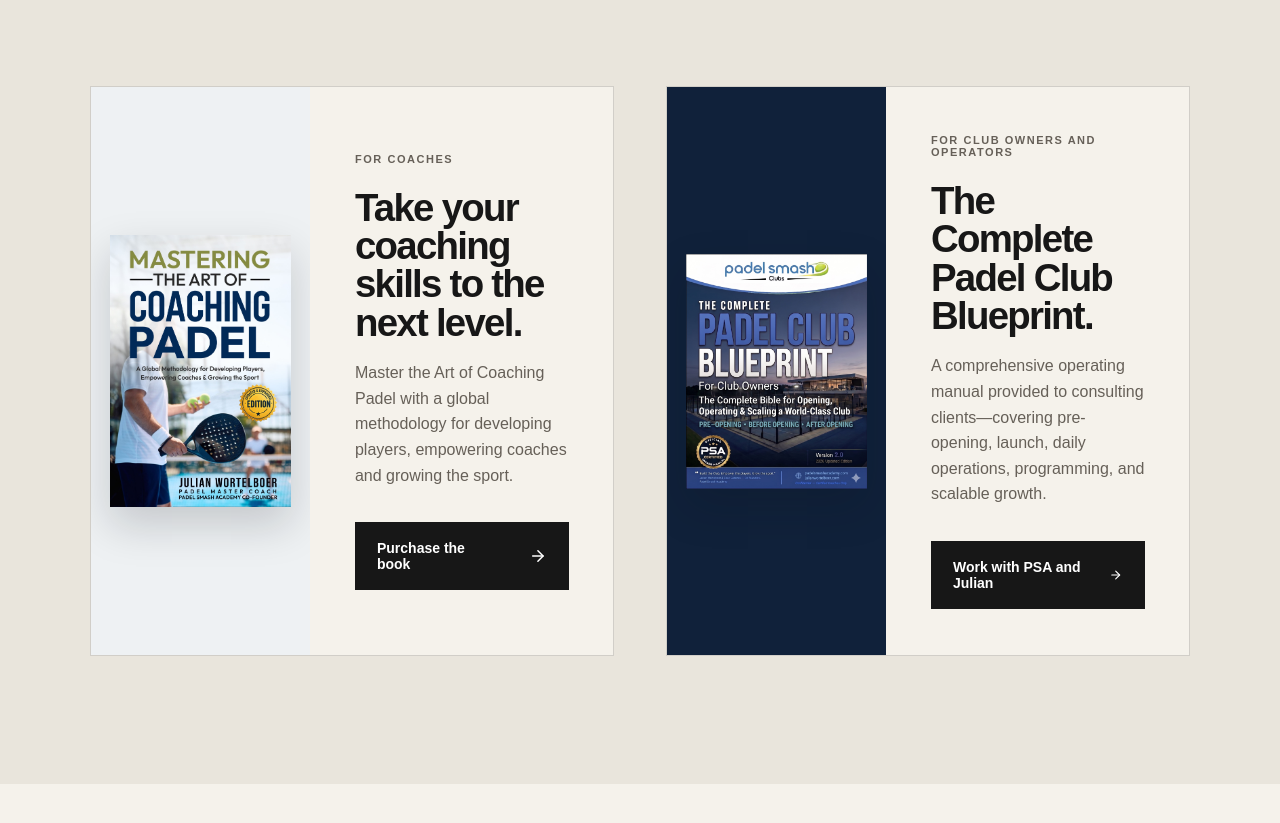
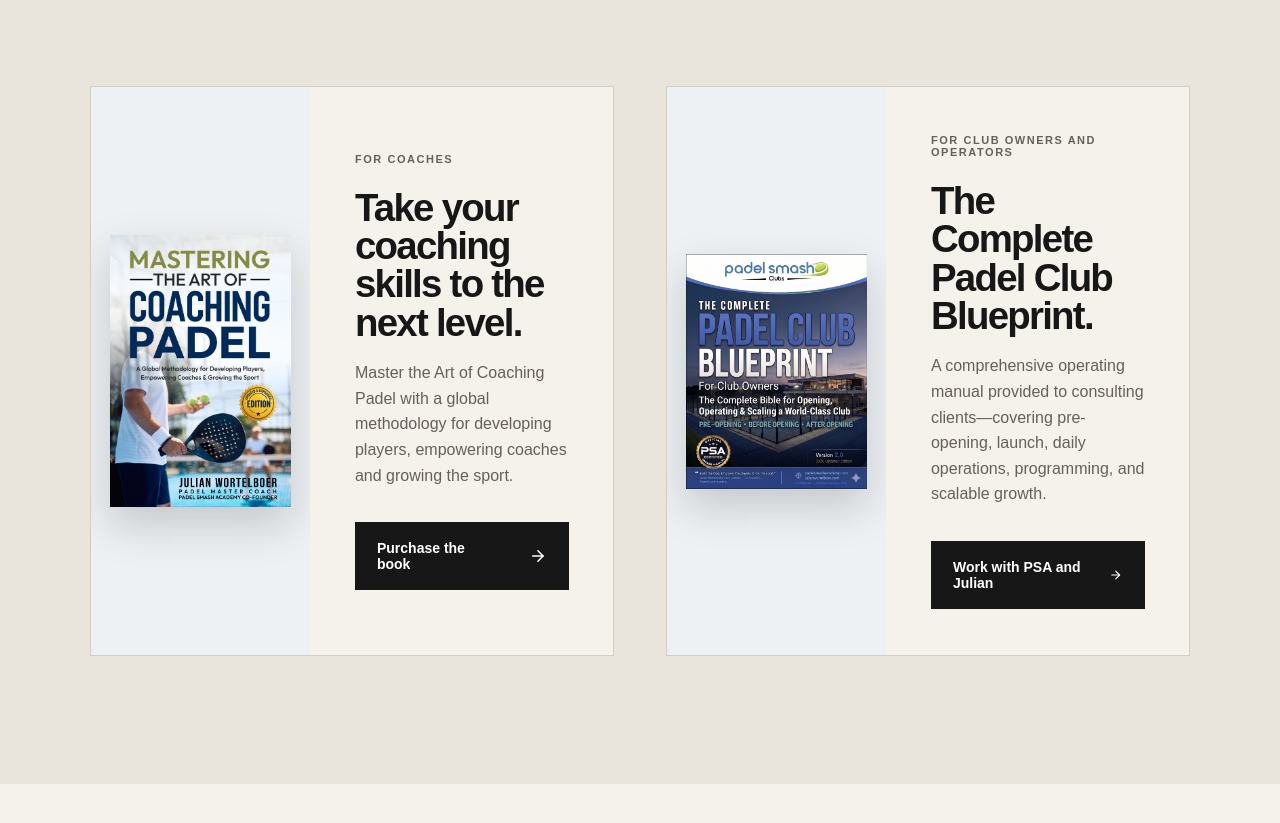
Before and after one commit to julianwortel-dev/https-julian-wortelboer.julianw10.chatgpt.site-, a React (Vite) app: page / in a window 1280 px wide. Shown: the part 5840-6663 px from the top of the page. Built offline with nearby package versions, Linux system fonts and the light colour scheme.

Commit message:
Use light backgrounds behind resource covers

```diff
--- a/src/style.css
+++ b/src/style.css
@@ -92,7 +92,7 @@
 .resource-card { display:grid; grid-template-columns:minmax(180px,42%) 1fr; min-height:570px; background:var(--paper); border:1px solid var(--line); }
 .resource-cover { display:flex; align-items:center; justify-content:center; padding:clamp(14px,1.5vw,24px); background:#e8e4dc; overflow:hidden; }
 .resource-card-book .resource-cover { background:#eef1f3; }
-.resource-card-blueprint .resource-cover { background:#10213a; }
+.resource-card-blueprint .resource-cover { background:#eef1f3; }
 .resource-cover img { width:100%; height:auto; max-height:100%; object-fit:contain; box-shadow:0 18px 40px rgba(13,18,25,.18); transition:transform .4s ease; }
 .resource-cover:hover img { transform:scale(1.025); }
 .resource-copy { padding:clamp(28px,3.5vw,52px); display:flex; flex-direction:column; align-items:flex-start; justify-content:center; }
@@ -194,7 +194,7 @@
 .book-title-link:hover h2 { color:var(--acid); }
 .article-book-cta .button { color:var(--ink); font-family:Arial,Helvetica,sans-serif; font-size:14px; }
 .article-resource-cta { display:grid; grid-template-columns:minmax(150px,38%) 1fr; gap:clamp(28px,4vw,50px); align-items:center; background:var(--ink); color:white; margin-top:65px; padding:clamp(28px,4vw,48px); font-family:Arial,Helvetica,sans-serif; }
-.article-resource-cover { align-self:stretch; min-height:390px; display:flex; align-items:center; justify-content:center; padding:16px; overflow:hidden; background:#10213a; }
+.article-resource-cover { align-self:stretch; min-height:390px; display:flex; align-items:center; justify-content:center; padding:16px; overflow:hidden; background:#eef1f3; }
 .article-resource-cover img { width:100%; height:auto; max-height:100%; object-fit:contain; box-shadow:0 16px 34px rgba(0,0,0,.28); }
 .article-resource-label { color:rgba(255,255,255,.58); font-size:11px; text-transform:uppercase; letter-spacing:.14em; font-weight:700; }
 .article-resource-cta h2 { margin:24px 0 22px; color:white; }
```
